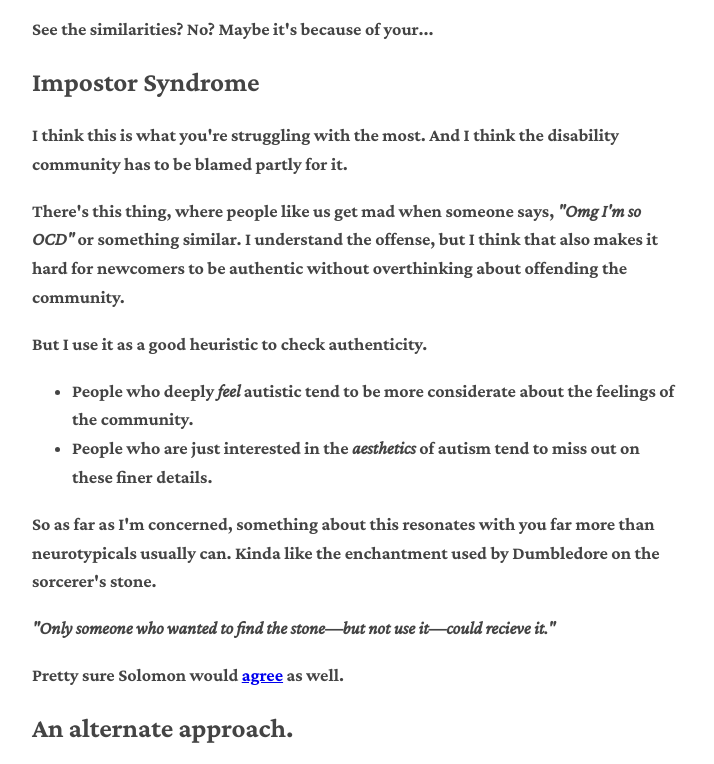
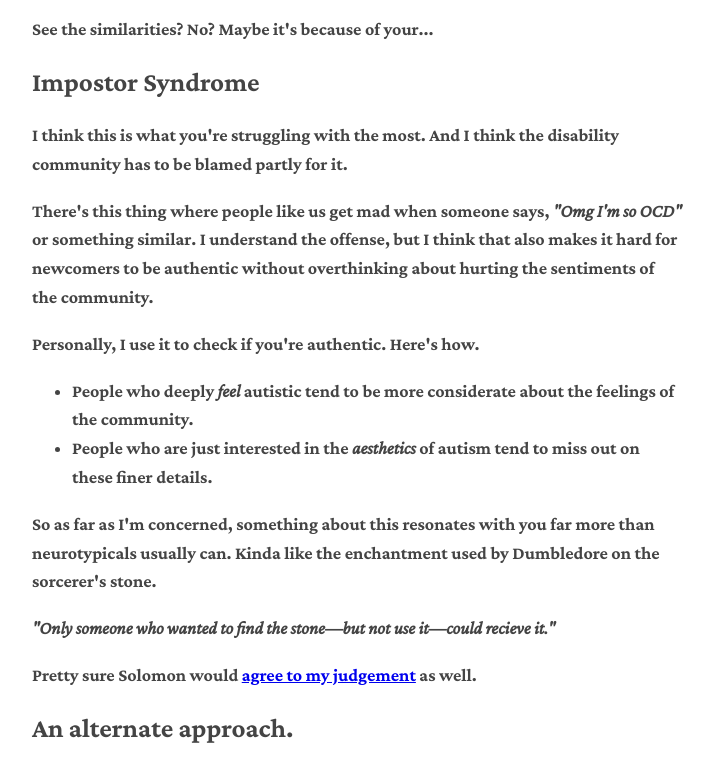
Before and after one commit to Paul-Joshy/homepage, a plain HTML site: page posts/am-i-autistic.html in a window 1280 px wide. Shown: the part 3110-3874 px from the top of the page, without its empty margins (283-997 px from the left). Drawn offline with nearby package versions, Linux system fonts and the light colour scheme.

Commit message:
Final polishing before sleeping

```diff
--- a/posts/am-i-autistic.html
+++ b/posts/am-i-autistic.html
@@ -66,7 +66,7 @@
     <p>It's like, they can't grasp the concept of having interests because you <i>like</i> them.</p>
 
     <p>Most of the people I know follow this <i>template</i>
-      of thinking. But you don't. It's kinda ironic, as
+      of thinking. But you don't. Which is ironic, as
       autistic folks are known to templatize the rest of
       their routines. But when it comes to hobbies and
       interests&mdash;the more chaotic, the better. You know
@@ -166,14 +166,13 @@
     <h2>Impostor Syndrome</h2>
     <p>I think this is what you're struggling with the most. And I think the disability community has to be blamed partly for it.</p>
 
-    <p>There's this thing, where people like us get mad when
+    <p>There's this thing where people like us get mad when
       someone says, <i>"Omg I'm so OCD"</i> or something
       similar. I understand the offense, but I think that
       also makes it hard for newcomers to be authentic without
-      overthinking about offending the community.</p>
+      overthinking about hurting the sentiments of the community.</p>
 
-    <p>But I use it as a good heuristic to check
-      authenticity.</p>
+    <p>Personally, I use it to check if you're authentic. Here's how.</p>
 
     <ul>
       <li>People who deeply <i>feel</i> autistic tend to be more considerate about the feelings of the community.</li>
@@ -186,7 +185,7 @@
     <p><i>"Only someone who wanted to find the stone&mdash;but
       not use it&mdash;could recieve it."</i></p>
 
-    <p>Pretty sure Solomon would <a href="https://www.gotquestions.org/Judgment-of-Solomon.html">agree</a> as well.</p>
+    <p>Pretty sure Solomon would <a href="https://www.gotquestions.org/Judgment-of-Solomon.html">agree to my judgement</a> as well.</p>
 
     <h2>An alternate approach.</h2>
 
```
